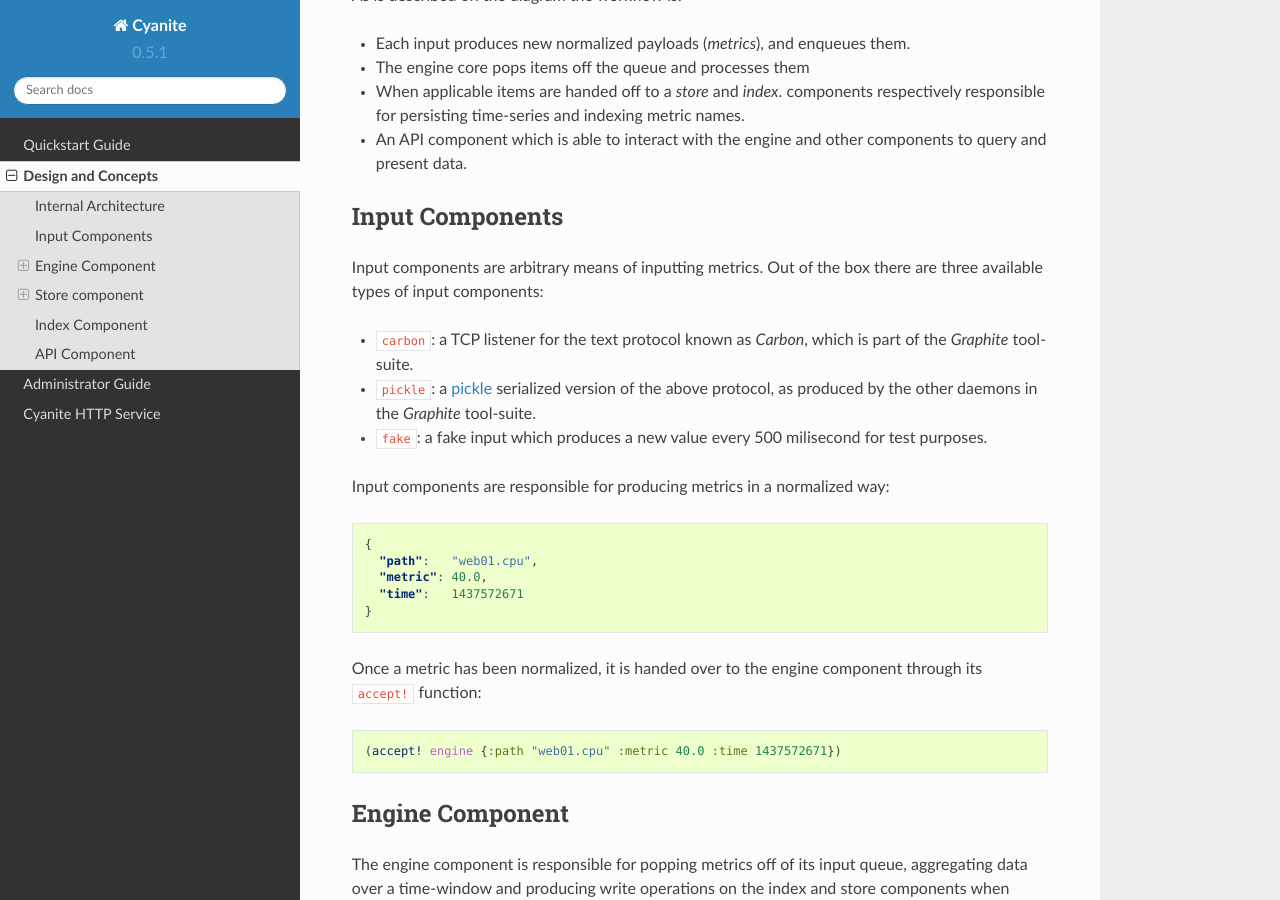
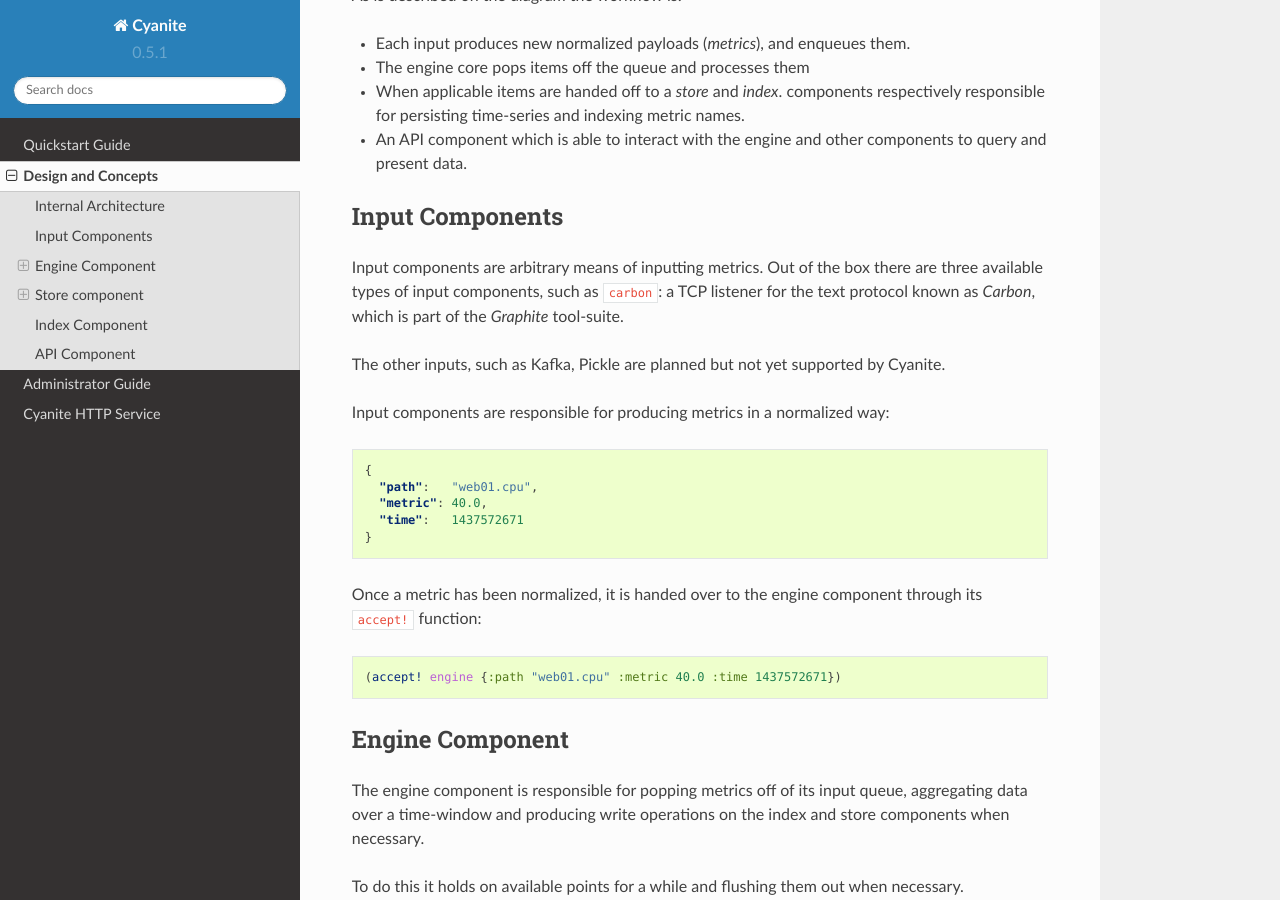
Before and after one commit to pyr/cyanite, a Sphinx documentation site: the page built from doc/source/concepts.rst, in a window 1280 px wide and 900 px high, scrolled down 732 px. Built offline with Sphinx 7.4.7 and the Read the Docs theme 2.0.0, drawn with Linux system fonts in a browser that asks for light colours.

Commit message:
Cleanup mentions of pickle

```diff
--- a/doc/source/concepts.rst
+++ b/doc/source/concepts.rst
@@ -34,14 +34,12 @@
 
 Input components are arbitrary means of inputting metrics.
 Out of the box there are three available types of input
-components:
+components, such as ``carbon``: a TCP listener for the text
+protocol known as *Carbon*, which is part of the *Graphite*
+tool-suite.
 
-- ``carbon``: a TCP listener for the text protocol known as *Carbon*,
-  which is part of the *Graphite* tool-suite.
-- ``pickle``: a pickle_ serialized version of the above protocol, as
-  produced by the other daemons in the *Graphite* tool-suite.
-- ``fake``: a fake input which produces a new value every 500
-  milisecond for test purposes.
+The other inputs, such as Kafka, Pickle are planned but not
+yet supported by Cyanite.
 
 Input components are responsible for producing metrics in a normalized
 way:
@@ -161,7 +159,6 @@
 
 
 .. _Apache Cassandra: http://cassandra.apache.org
-.. _pickle: https://docs.python.org/2/library/pickle.html
 
 Index Component
 ---------------
```
Also changed, not shown: doc/cyanite.yaml (+3 -5 lines), doc/source/administrator.rst (+3 -5 lines).
